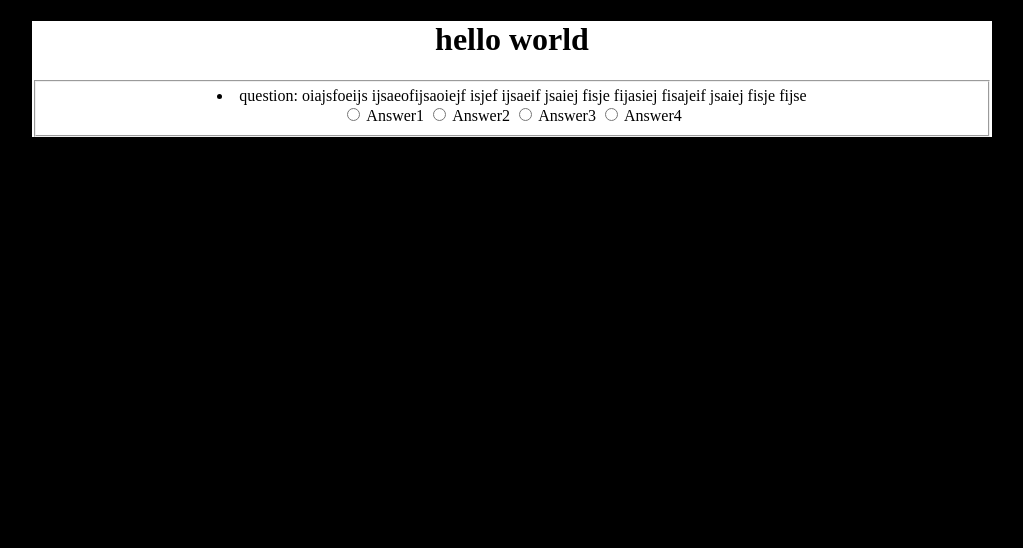
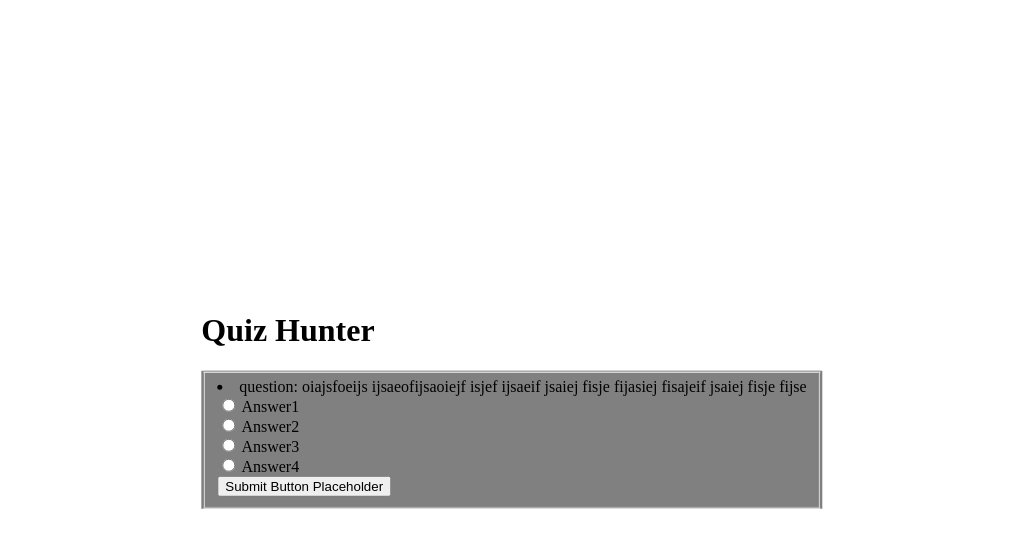
Before and after one commit to thinkful-ei-heron/Mike-DanielB-quiz-hunter, a plain HTML site: page index.html in a window 1280 px wide. Shown: the whole page, without its empty margins (128-1151 px from the left). Drawn offline with nearby package versions, Linux system fonts and the light colour scheme.

Commit message:
changes made to html and css

```diff
--- a/index.css
+++ b/index.css
@@ -1,16 +1,18 @@
-body {
-  width: 100%;
-  height: 100%;
-  padding: 0px;
-  margin: 0px;
-  background: black;
+main {
+  position: fixed;
+  top: 50%;
+  left: 50%;
+  transform: translate(-50%, -50%);
 }
 
-main {
-  background: white;
+.answer {
   display: block;
-  width: 75%;
-  text-align: center;
-  margin-left: auto;
-  margin-right: auto;
 }
+
+button {
+  display: block;
+}
+
+.card {
+  background: grey;
+}
--- a/index.html
+++ b/index.html
@@ -8,29 +8,32 @@
 <body>
   <main class="container">
     <header>
-      <h1>hello world</h1>
+      <h1>Quiz Hunter</h1>
     </header>
+    <section class="card">
       <form>
         <fieldset>
           <li>question: oiajsfoeijs ijsaeofijsaoiejf isjef ijsaeif jsaiej fisje fijasiej fisajeif jsaiej fisje fijse </li>
-        <label class="" for="">
+          <label class="answer" for="">
             <input class="radio" type="radio" id="" value="" name="" required>
             <span>Answer1</span>
           </label>
-        <label class="" for="">
+          <label class="answer" for="">
             <input class="radio" type="radio" id="" value="" name="" required>
             <span>Answer2</span>
           </label>
-        <label class="" for="">
+          <label class="answer" for="">
             <input class="radio" type="radio" id="" value="" name="" required>
             <span>Answer3</span>
           </label>
-        <label class="" for="">
+          <label class="answer" for="">
             <input class="radio" type="radio" id="" value="" name="" required>
             <span>Answer4</span>
           </label>
+          <button>Submit Button Placeholder</button>
         </fieldset>
       </form>
+    </section>
   </main>
 
 
```
Lines whose indentation alone changed are shown as unchanged.
